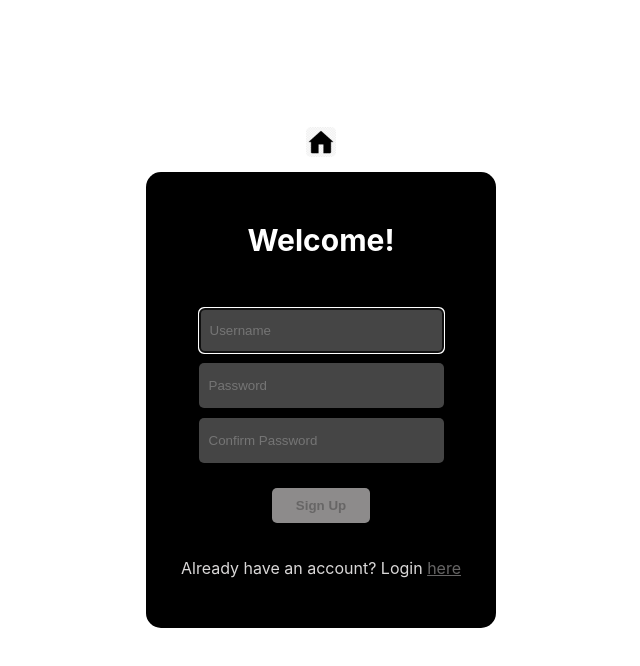
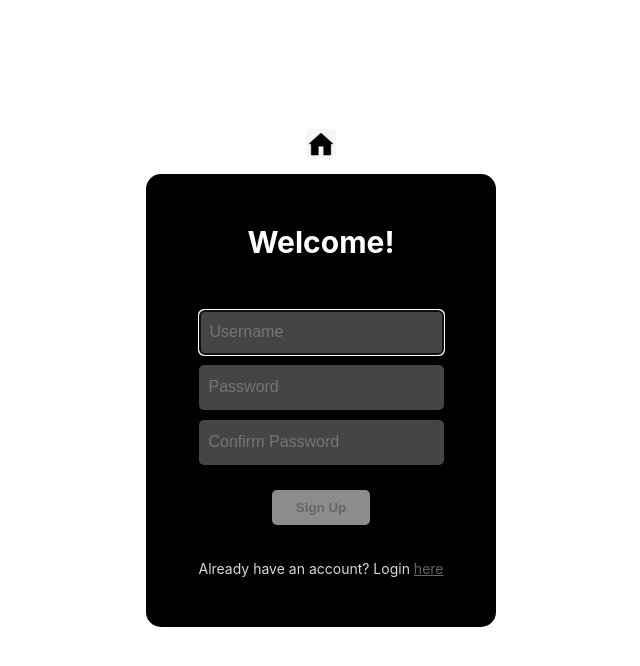
Before and after one commit to MurrK-smb/ultimate-clicker2.0, a React (Create React App) app in the folder client/: page /register in a window 1280 px wide. Shown: the top 666 px of the page, without its empty margins (319-959 px from the left). Built offline with nearby package versions, Linux system fonts and the light colour scheme.

Commit message:
change font of navlink

```diff
--- a/client/src/components/Popup/Popup.css
+++ b/client/src/components/Popup/Popup.css
@@ -59,6 +59,7 @@
   background-color: #454545;
   border: none;
   border-radius: 5px;
+  font-size: 16px;
 }
 
 .popup__form-input textarea {
@@ -97,6 +98,7 @@
 
 .popup__route {
   margin-top: 35px;
+  font-size: 14px;
   color: #dad8d8;
 }
 
@@ -105,7 +107,7 @@
 }
 
 .error-message {
-  font-size: 10px;
+  font-size: 12px;
 }
 
 .hidden {
```
